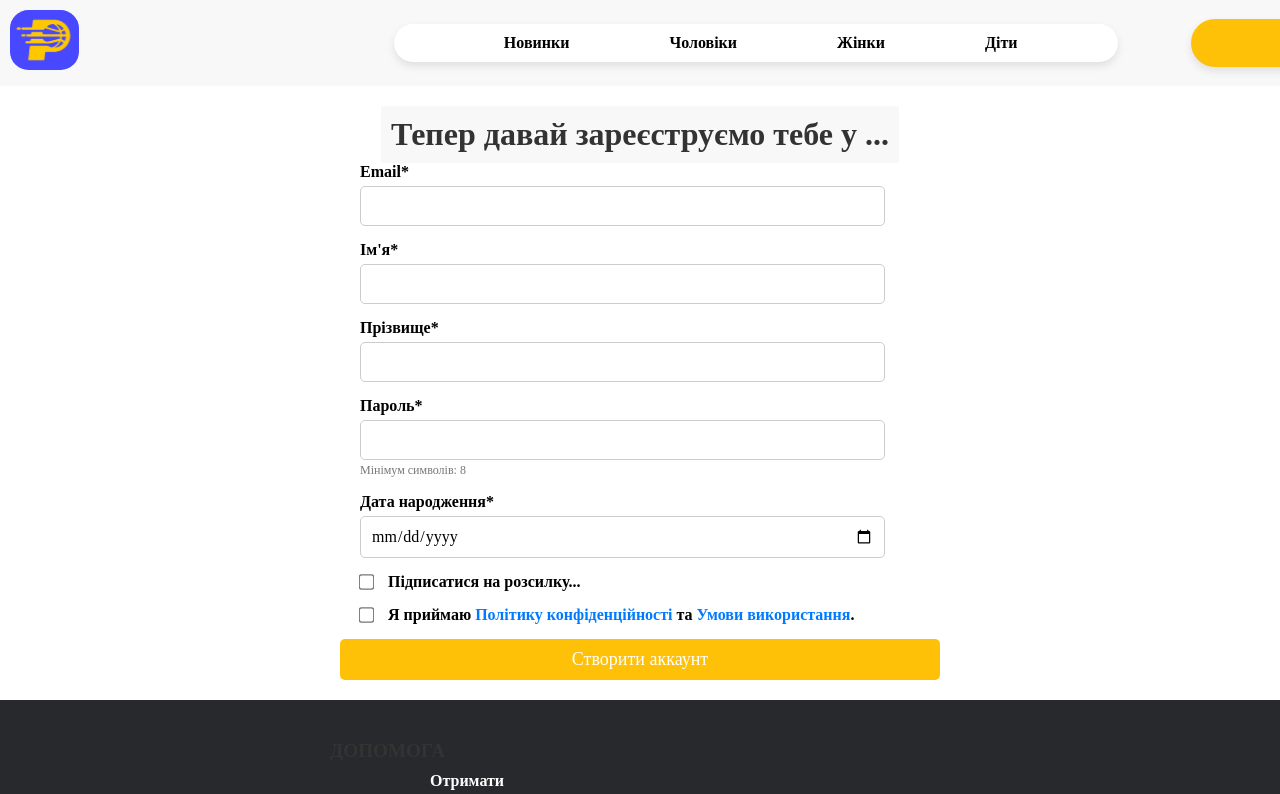
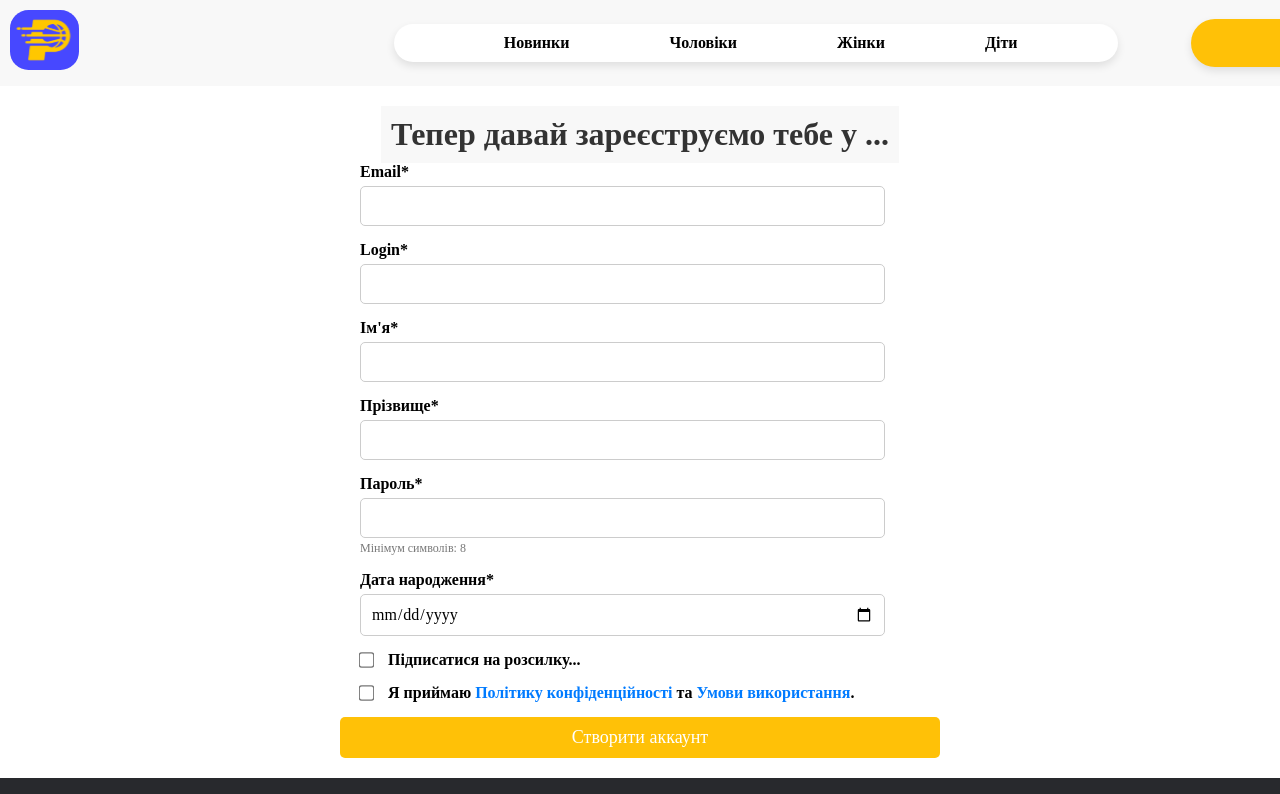
Before and after one commit to Gilford0306/sport-store2-master, a React (Create React App) app: page /signup in a window 1280 px wide. Shown: the top 794 px of the page. Built offline with nearby package versions, Linux system fonts and the light colour scheme; a web font is replaced by a local one.

Commit message:
add login input

```diff
--- a/src/pages/SignupPage.js
+++ b/src/pages/SignupPage.js
@@ -2,51 +2,6 @@ import React from 'react';
 import './SignupPage.css';
 import { Link } from 'react-router-dom';
 import Button from '../components/Button/Button'
-
-
-// const SignupPage = () => {
-//   return (
-//     <div className="registration-container">
-//       <div className="registration-header">
-//         <h1>Тепер давай зареєструємо тебе </h1>
-//       </div>
-//       <form className="registration-form">
-//         <div className="form-group">
-//           <input type="email" placeholder="Email*" />
-//         </div>
-//         <div className="form-group form-group-inline">
-//           <input type="text" placeholder="Ім'я*" />
-//           <input type="text" placeholder="Призвище*" />
-//         </div>
-//         <div className="form-group">
-//           <input type="password" placeholder="Пароль*" />
-//           <p className="password-hint">Мінімум символів: 8</p>
-//         </div>
-//         <div className="form-group">
-//           <input type="date" placeholder="Дата народження*" />
-//         </div>
-//         <div className="form-group form-group-checkbox">
-//           <label>
-//             <input type="checkbox" />
-//              Підписатися на розсилку...
-//            </label>
-//         </div>
-//         <div className="form-group form-group-checkbox">
-//           <label>
-//             <input type="checkbox" />
-//             Я приймаю <a><Link to="/privacy-policy">Політику конфіденційності</Link></a> та  <a><Link to={"/terms-of-uses"}> Умови використання</Link></a>.
-//           </label>
-//         </div>
-//         <div className="form-group">
-//           {/* <button type="submit" className="submit-button">Створити акаунт</button> */}
-//         <div className="form-group" style={{ alignSelf: 'flex-end' , marginTop: '20px'}}>
-//         <Button color="yellow" className="submit-button" text="Створити акаунт" href="/sport-store" />
-//         </div>
-//         </div>
-//       </form>
-//     </div>
-//   );
-// };
 
 
 function SignupPage() {
@@ -59,6 +14,10 @@ function SignupPage() {
         <div className="form-group">
           <label htmlFor="email">Email*</label>
           <input type="text" id="email" name="email" required />
+        </div>
+        <div className="form-group">
+          <label htmlFor="login">Login*</label>
+          <input type="text" id="login" name="login" required />
         </div>
         <div className="form-group">
           <label htmlFor="firstName">Ім'я*</label>
```
